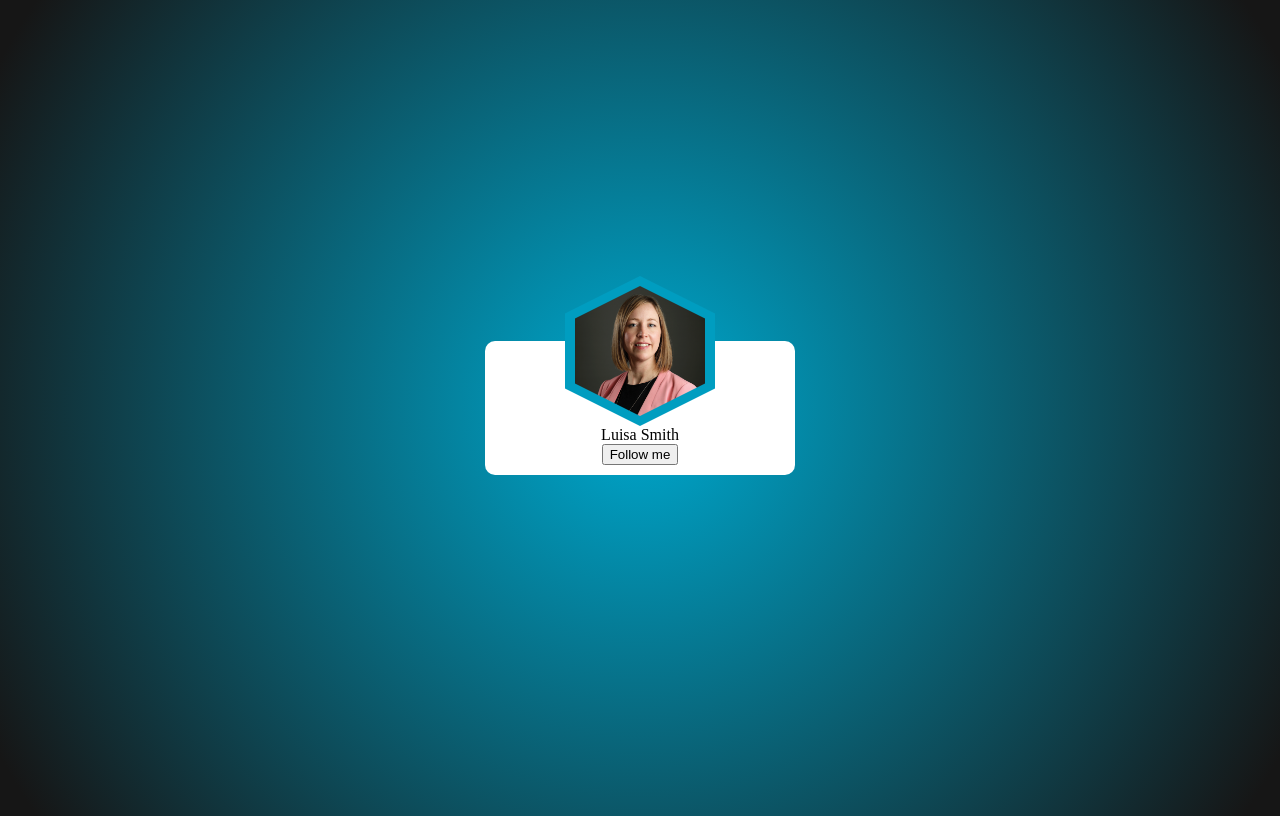
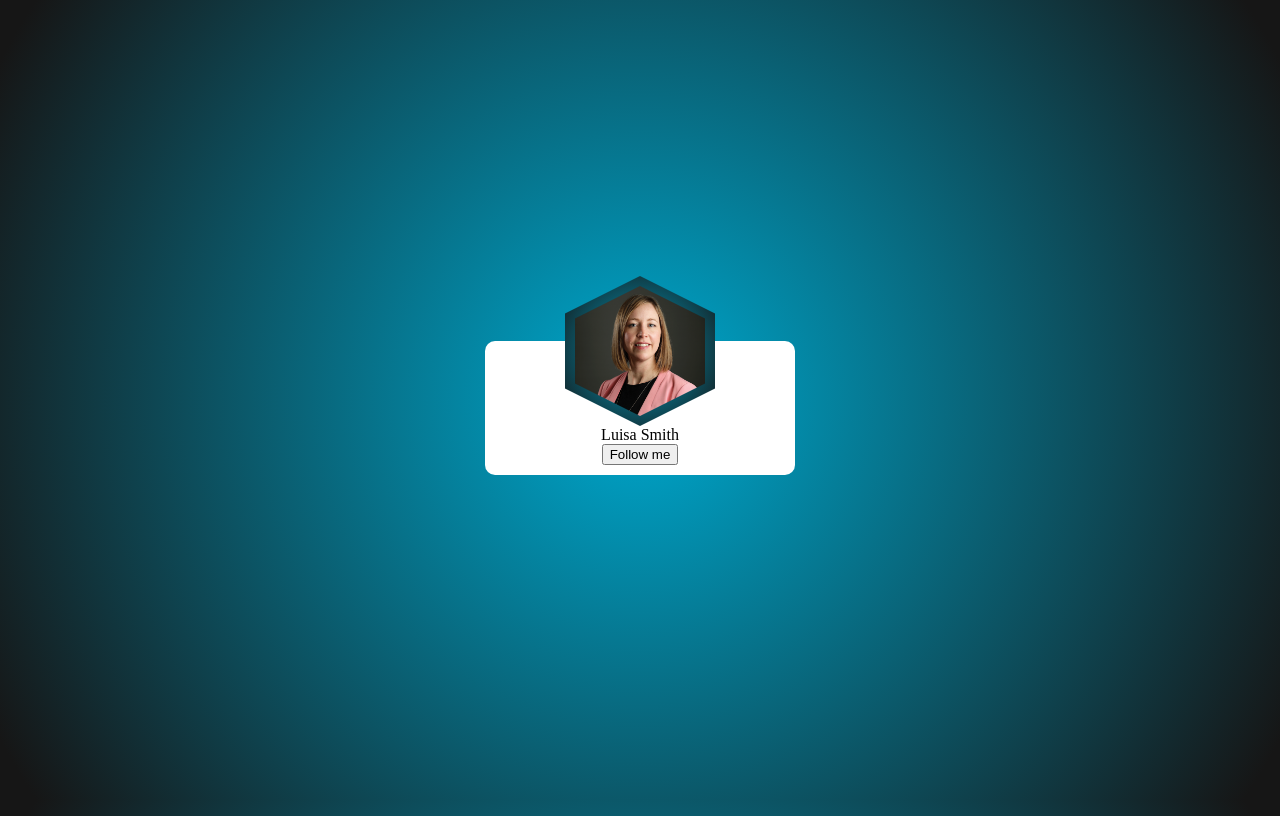
Before and after one commit to toryvictory/path_clip_practice, a plain HTML site: page index.html in a window 1280 px wide. Drawn offline with Linux system fonts and the light colour scheme.

Commit message:
Synchronize gradient background of profile image with page background

```diff
--- a/style.css
+++ b/style.css
@@ -1,8 +1,11 @@
 body {
+    --background-value: radial-gradient(circle, rgba(0,157,192,1) 8%, rgba(22,22,22,1) 96%);
+
     min-height: 100vh;
-
-    background: rgb(44,158,187);
-    background: radial-gradient(circle, rgba(0,157,192,1) 8%, rgba(22,22,22,1) 96%);
+    background-image: var(--background-value);
+    background-position: top 0;
+    background-size: 100vw 100vh;
+    background-attachment: fixed;
 }
 
 .flex-container {
@@ -19,13 +22,14 @@ body {
     --image-size: 150px;
     width: var(--image-size);
     height: var(--image-size);
+
     clip-path: polygon(50% 0%, 100% 25%, 100% 75%, 50% 100%, 0% 75%, 0% 25%);
     overflow: hidden;
 
     margin-top: calc(var(--image-size)/-2);
 
-    background: rgb(44,158,187);
-    background: radial-gradient(circle at bottom, rgba(0,157,192,1) 92%, rgba(22,22,22,1) 96%);
+    background-image: var(--background-value);
+    background-attachment: fixed;
 }
 
 
@@ -35,8 +39,8 @@ body {
 
     clip-path: polygon(50% 0%, 100% 25%, 100% 75%, 50% 100%, 0% 75%, 0% 25%);
     object-fit: cover;
+}
 
-}
 .user-info-wrapper {
     border-radius: 10px;
     padding: 10px 15px
```
